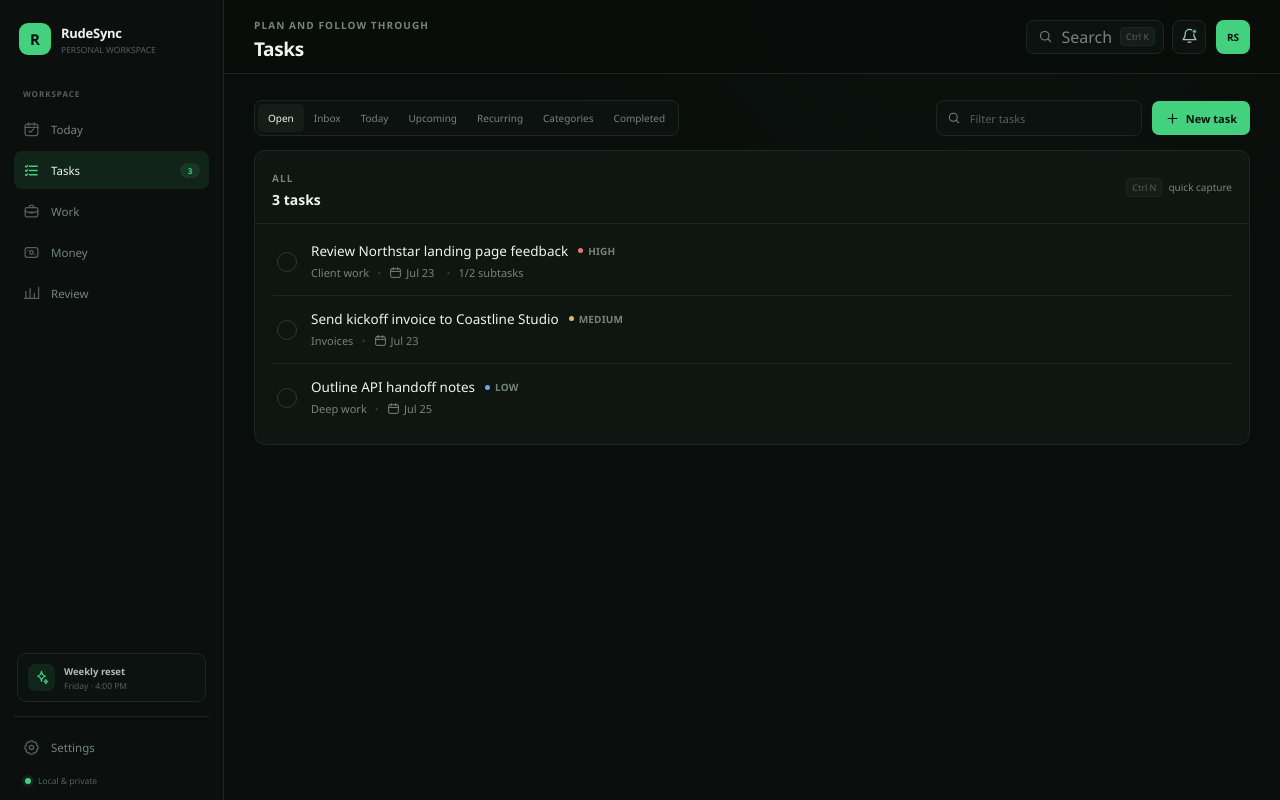
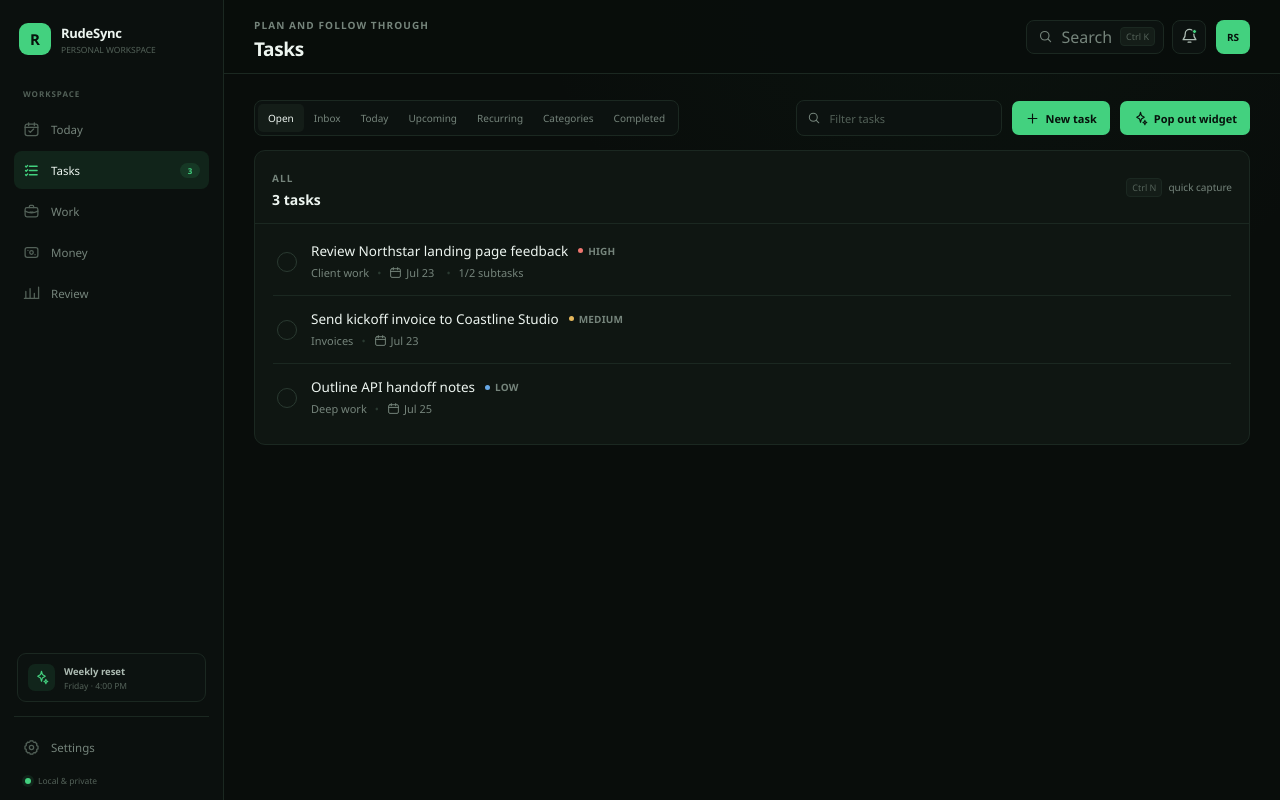
Before and after one commit to muyu0703/RudeSync, a Svelte app: page / in a window 1280 px wide. Both pictures are taken after a click on the button "View all". Built offline with nearby package versions, Linux system fonts and the light colour scheme.

Commit message:
feat(widget): add main-app button to pop out the task widget

```diff
--- a/src/App.svelte
+++ b/src/App.svelte
@@ -470,6 +470,16 @@
     void loadTaskProjects();
   }
 
+  async function openTaskWidget(): Promise<void> {
+    const tauri = window as unknown as {
+      __TAURI_INTERNALS__?: { invoke?: (cmd: string) => Promise<unknown> };
+      __TAURI__?: { core?: { invoke?: (cmd: string) => Promise<unknown> } };
+    };
+    const invoke =
+      tauri.__TAURI_INTERNALS__?.invoke ?? tauri.__TAURI__?.core?.invoke;
+    if (invoke) await invoke("show_task_widget");
+  }
+
   async function saveTask(event: CustomEvent<TaskDialogSaveDetail>): Promise<void> {
     if (taskDialogSaving) return;
     taskDialogSaving = true;
@@ -794,6 +804,11 @@
             type="button"
             on:click={() => openTaskEditor()}
           ><Icon name="plus" size={15} /> New task</button>
+          <button
+            class="primary-button"
+            type="button"
+            on:click={() => void openTaskWidget()}
+          ><Icon name="spark" size={15} /> Pop out widget</button>
         </section>
 
         <section class="panel full-panel">
```
